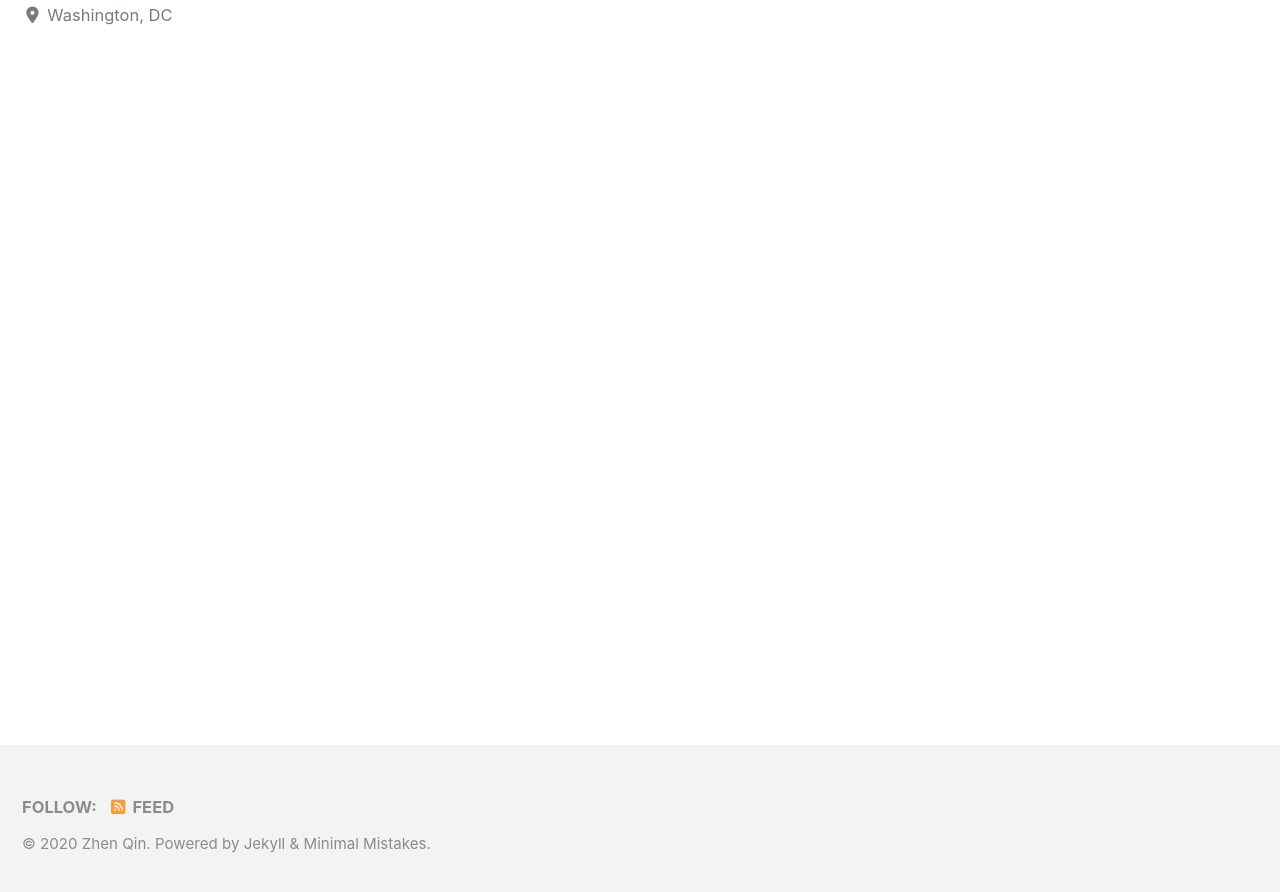
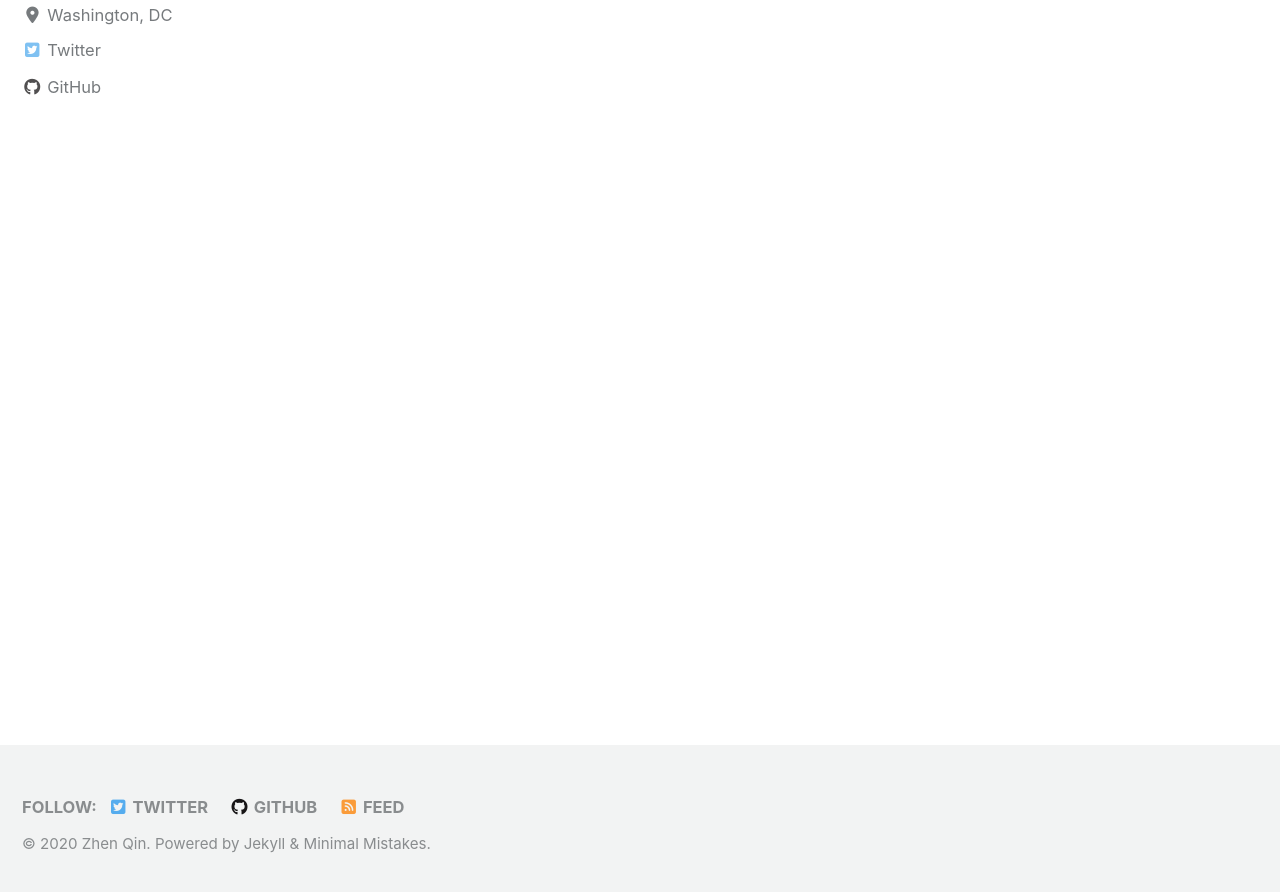
Before and after one commit to jensqin/jensqin.github.io, a Jekyll site: the page built from index.html, in a window 1280 px wide and 900 px high, scrolled down 222 px. Shown: the top 892 px of the window. Built offline with Jekyll 4.4.1, drawn with Linux system fonts in a browser that asks for light colours; cached includes are drawn as plain includes; nearby versions of some CDN libraries; the list of posts is cut into pages by our own code.

Commit message:
WIP: try fixing links again

```diff
--- a/_config.yml
+++ b/_config.yml
@@ -120,13 +120,15 @@ author:
       icon: "fas fa-fw fa-link"
       # url: "https://your-website.com"
     - label: "Twitter"
-      icon: "Jens_Qin"
+      icon: "fab fa-fw fa-twitter-square"
+      url:  "https://twitter.com/Jens_Qin"
       # url: "https://twitter.com/"
     - label: "Facebook"
       icon: "fab fa-fw fa-facebook-square"
       # url: "https://facebook.com/"
     - label: "GitHub"
-      icon: "jensqin"
+      icon: "fab fa-fw fa-github"
+      url:  "https://github.com/jensqin"
       # url: "https://github.com/"
     - label: "Instagram"
       icon: "fab fa-fw fa-instagram"
@@ -136,13 +138,15 @@ author:
 footer:
   links:
     - label: "Twitter"
-      icon: "https://twitter.com/Jens_Qin"
+      icon: "fab fa-fw fa-twitter-square"
+      url:  "https://twitter.com/Jens_Qin"
       # url:
     - label: "Facebook"
       icon: "fab fa-fw fa-facebook-square"
       # url:
     - label: "GitHub"
-      icon: "https://github.com/jensqin"
+      icon: "fab fa-fw fa-github"
+      url:  "https://github.com/jensqin"
       # url:
     - label: "GitLab"
       icon: "fab fa-fw fa-gitlab"
```
